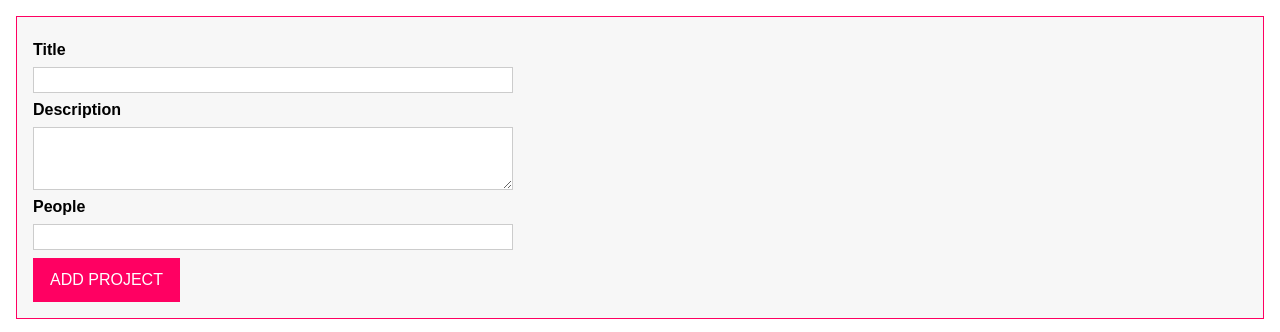
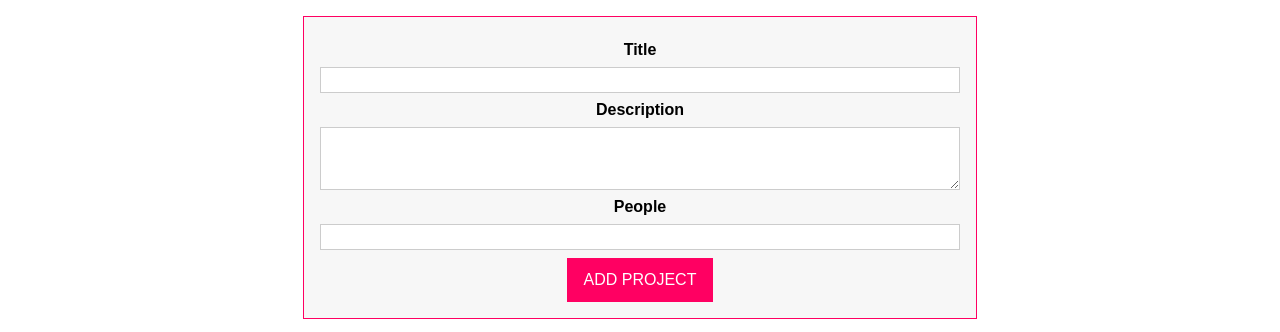
Before and after one commit to mchtkuk/typescript-project, a website with bundled scripts: page index.html in a window 1280 px wide. Shown: the top 332 px of the page. Built offline with nearby package versions, Linux system fonts and the light colour scheme.

Commit message:
app centered

```diff
--- a/app.css
+++ b/app.css
@@ -7,14 +7,23 @@ html {
 }
 
 body {
-  margin: 0;
+  margin: 0 auto;
+  display: flex;
+  justify-content: center;
+}
+
+li {
+  display: flex;
+  justify-content: center;
 }
 
 label,
 input,
 textarea {
-  display: block;
+  display: flex;
   margin: 0.5rem 0;
+  width: 50vw;
+  justify-content: center;
 }
 
 label {
@@ -26,7 +35,6 @@ textarea {
   font: inherit;
   padding: 0.2rem 0.4rem;
   width: 100%;
-  max-width: 30rem;
   border: 1px solid #ccc;
 }
 
@@ -37,12 +45,15 @@ textarea:focus {
 }
 
 button {
+  display:flex;
+  justify-content: center;
   font: inherit;
   background: #ff0062;
   border: 1px solid #ff0062;
   cursor: pointer;
   color: white;
   padding: 0.75rem 1rem;
+  margin: 0 auto;
 }
 
 button:focus {
```
